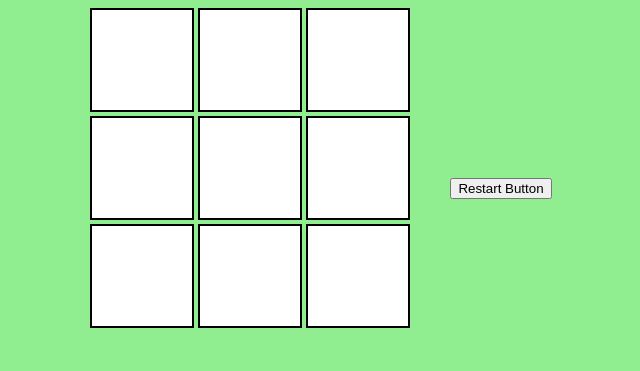
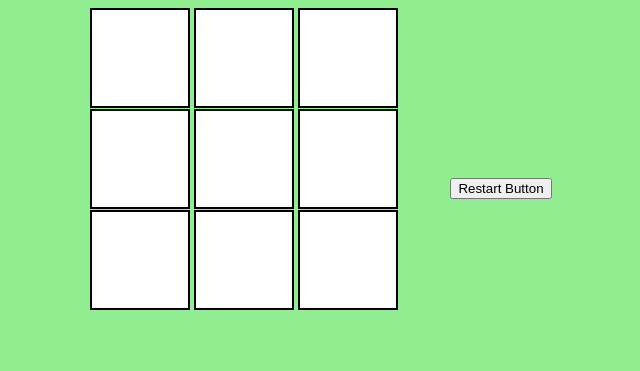
Before and after one commit to LunaBegray/tic-tac-toe, a plain HTML site: page index.html in a window 1280 px wide. Shown: the whole page, without its empty margins (319-959 px from the left). Drawn offline with Linux system fonts and the light colour scheme.

Commit message:
index.html

```diff
--- a/index.html
+++ b/index.html
@@ -9,15 +9,15 @@
 </head>
 <body>
     <div class="gameBoard">
-        <div class="sq1 alsq"></div>
-        <div class="sq2 alsq"></div>
-        <div class="sq3 alsq"></div>
-        <div class="sq4 alsq"></div>
-        <div class="sq5 alsq"></div>
-        <div class="sq6 alsq"></div>
-        <div class="sq7 alsq"></div>
-        <div class="sq8 alsq"></div>
-        <div class="sq9 alsq"></div>
+        <button class="sq1 alsq"></button>
+        <button class="sq2 alsq"></button>
+        <button class="sq3 alsq"></button>
+        <button class="sq4 alsq"></button>
+        <button class="sq5 alsq"></button>
+        <button class="sq6 alsq"></button>
+        <button class="sq7 alsq"></button>
+        <button class="sq8 alsq"></button>
+        <button class="sq9 alsq"></button>
     </div>
     <button class ="restartBtn">Restart Button</button>
     <script src="script.js"></script>
```
